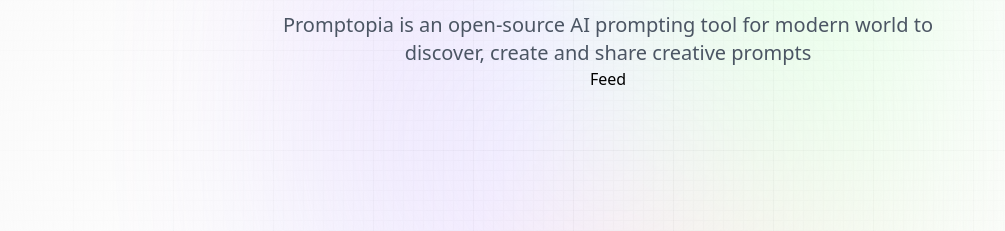
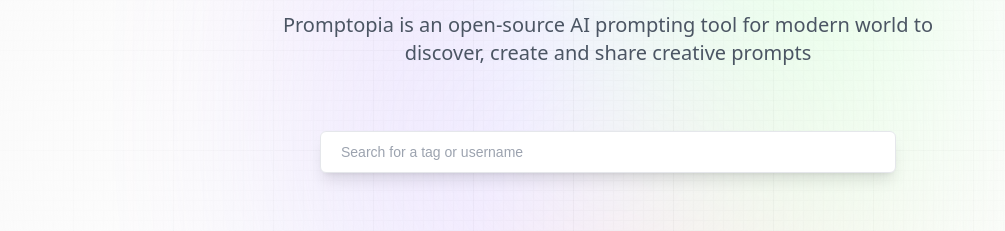
Before and after one commit to Faithkebenei/promptopia, a Next.js app: page / in a window 1280 px wide. Shown: the part 255-486 px from the top of the page, without its empty margins (32-1037 px from the left). Built offline with nearby package versions, Linux system fonts and the light colour scheme; no server answers.

Commit message:
Submitting prompt ui

```diff
--- a/app/page.jsx
+++ b/app/page.jsx
@@ -5,7 +5,7 @@ const Home = () => {
     <section className="w-full flex-center flex-col">
       <h1 className="head_text text-center">Discover & Share
       <br className="max-md:hidden"/>
-      <span className="orange_gradient text-center">AI-Powered Prompts</span>
+      <span className="orange_gradient text-center"> AI-Powered Prompts</span>
       </h1>
       <p className="desc text-center">Promptopia is an open-source AI prompting tool for modern world to discover, create and share creative prompts</p>
 
--- a/components/Feed.jsx
+++ b/components/Feed.jsx
@@ -1,8 +1,47 @@
-import React from 'react'
+'use client';
+
+import {useState, useEffect} from 'react'
+
+import PromptCard from './PromptCard';
+
+const PromptCardList = ({data, handleTagClick}) => {
+  return (
+    <div></div>
+  )
+}
 
 const Feed = () => {
+  const [searchText, setSearchText] = useState('');
+  const [posts, setPosts] = useState([]);
+
+  const handleSearchChange = (e) => {
+
+  }
+
+  useEffect(() => {
+    const fetchPosts = async () => {
+      const response = await fetch('/api/prompt');
+      const data = await response.json();
+    }
+  }, [])
+
   return (
-    <div>Feed</div>
+    <section className='feed'>
+      <form className='relative w-full flex-center'>
+        <input
+        type='text'
+        placeholder='Search for a tag or username'
+        value={searchText}
+        onChange={handleSearchChange}
+        required
+        className='search_input peer'
+        />
+      </form>
+
+      <PromptCardList
+      data={[]}
+      handleTagClick={() => {}}/>
+    </section>
   )
 }
 
```
